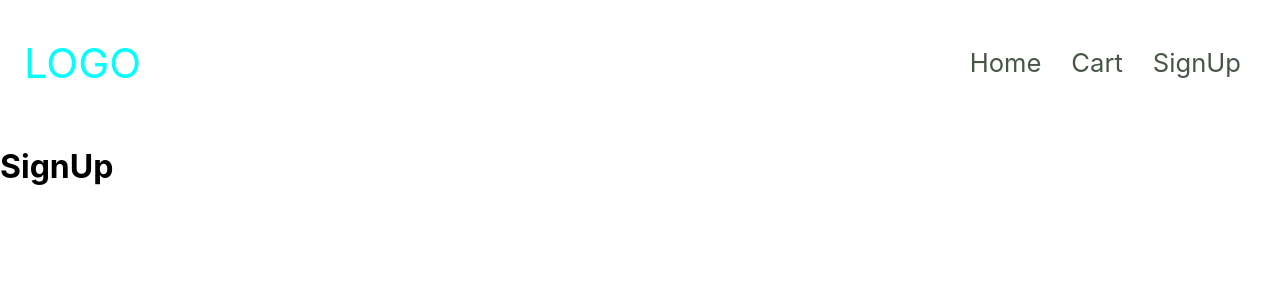
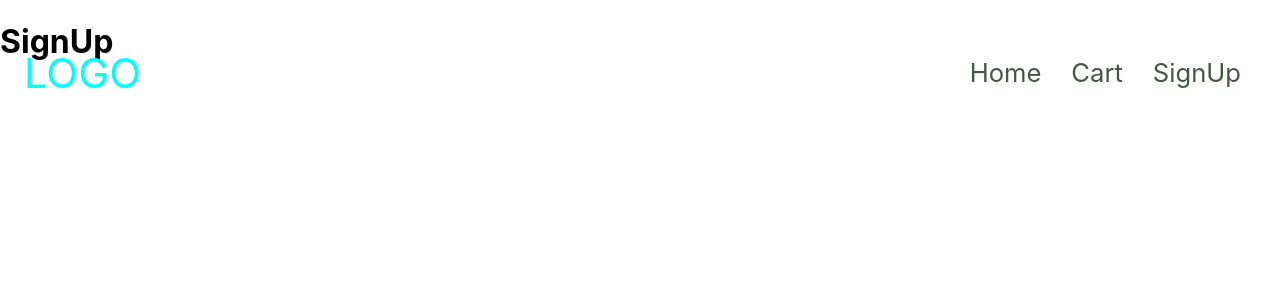
Before and after one commit to BennedictMoraba/online-shopping-react, a React (Create React App) app: page /signUp in a window 1280 px wide. Shown: the top 300 px of the page. Built offline with nearby package versions, Linux system fonts and the light colour scheme.

Commit message:
first commit

```diff
--- a/src/components/NavBar.js
+++ b/src/components/NavBar.js
@@ -8,14 +8,16 @@ const NavBar = () => {
     return (
         <Router>
             <header className="nav-header">
-                <nav id ="navBar">
-                    <a id ="logo">LOGO</a>
+                <div className="fixed-header">
+                    <nav id="navBar">
+                        <a id="logo">LOGO</a>
                         <ul id="nav-menu">
                             <Link to="/" id="link-nav">Home</Link>
                             <Link to="/cart" id="link-nav">Cart</Link>
                             <Link to="/signUp" id="link-nav">SignUp</Link>
                         </ul>
                     </nav>
+                </div>
             </header>
             <Switch>
                 <Route exact path="/">
```
Lines whose indentation alone changed are shown as unchanged.
